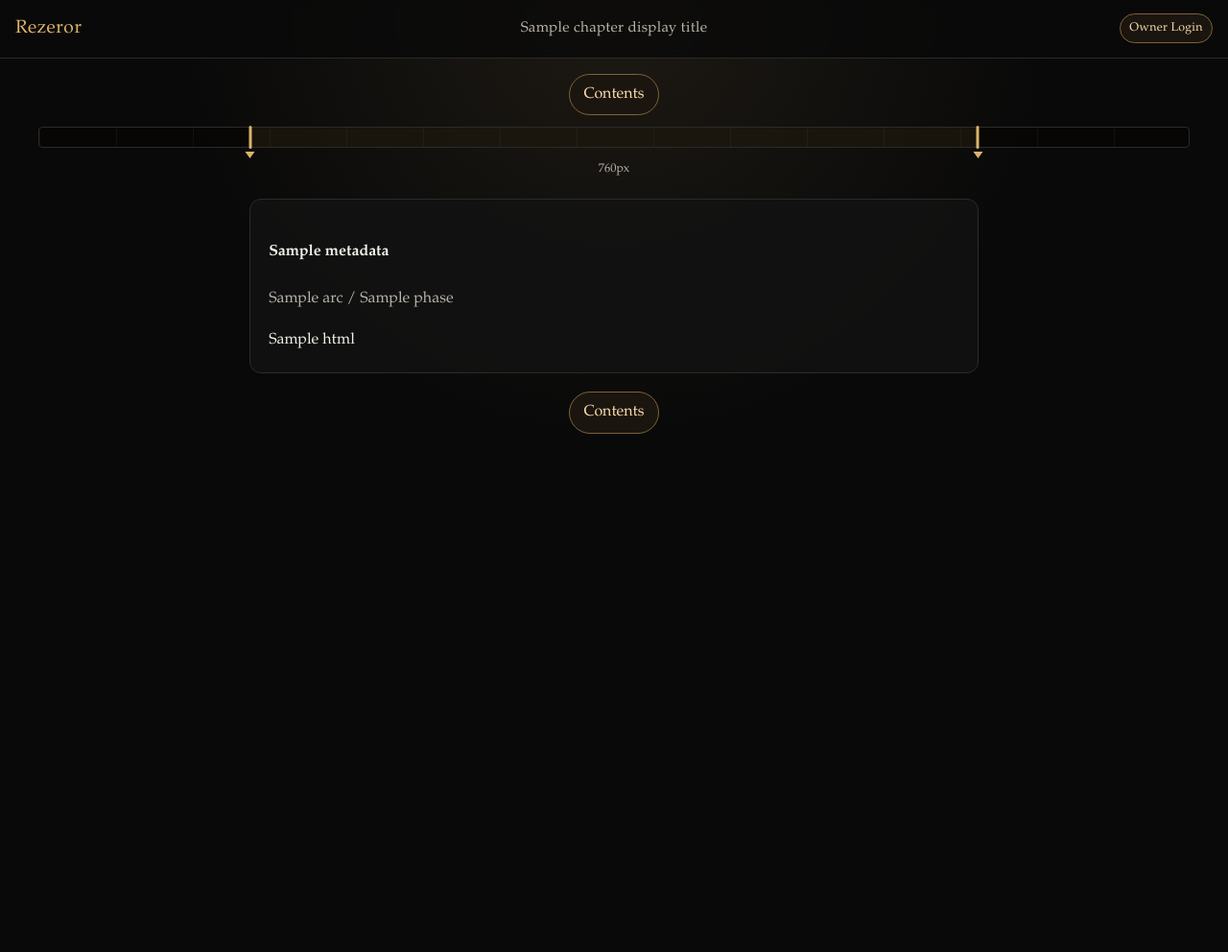
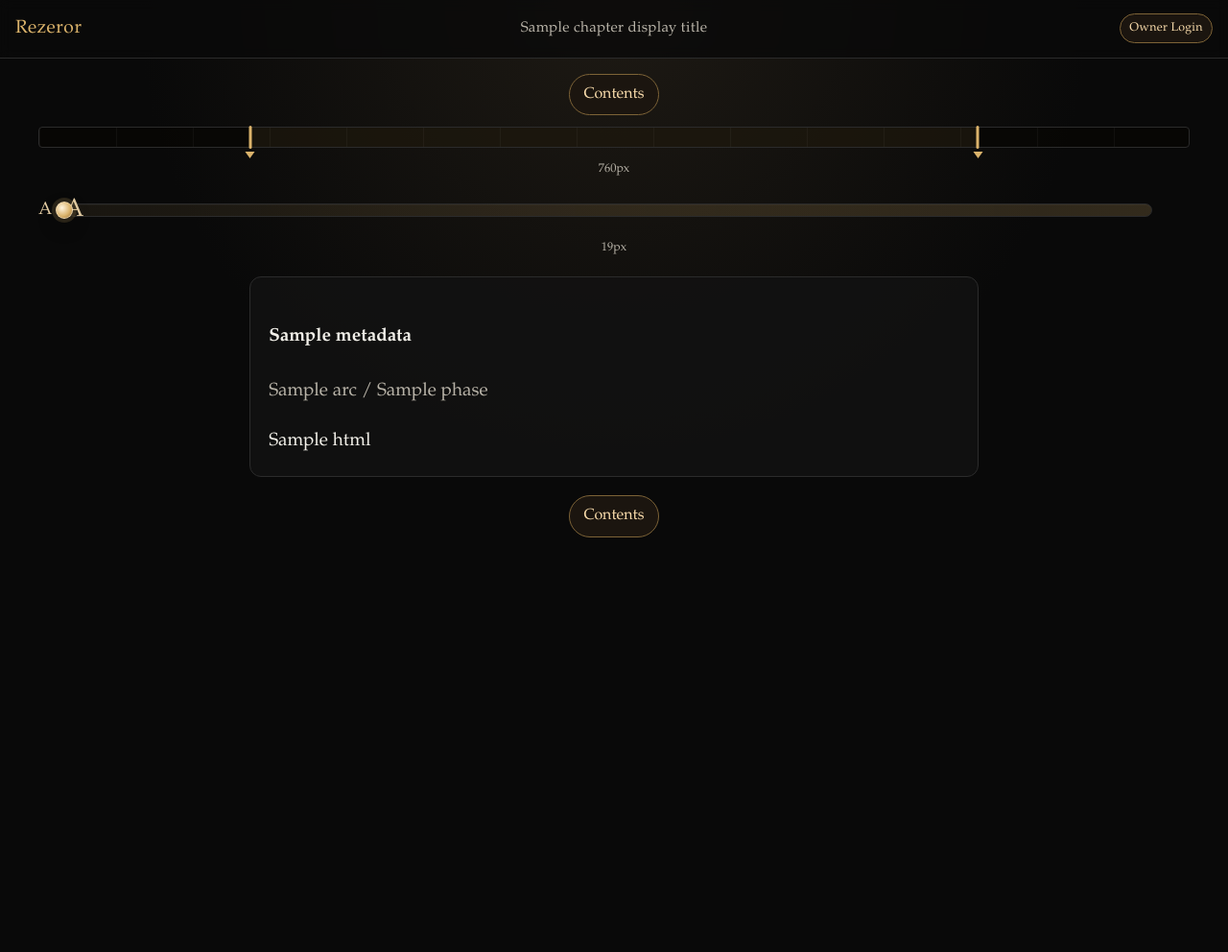
Before and after one commit to Igor4er/rezeror, a Flask app: template src/rezeror/web/templates/reader.html in a window 1280 px wide. Shown: the whole page at 96% size. Before the commit the page ends 452 px from the top, so only its background shows below. Run offline with Flask 3, Linux system fonts and the light colour scheme; the template is opened without the code that fills it: most values are stand-ins (such as "Sample title", 1, 10 or a date in 2020); parts of the project's set-up code (start-up, migrations or seed data) failed here and were passed over; some libraries are stand-ins or nearby versions.

Commit message:
text size andjutments

```diff
--- a/src/rezeror/web/static/css/style.css
+++ b/src/rezeror/web/static/css/style.css
@@ -7,6 +7,7 @@
   --accent: #dbb36b;
   --border: #2b2b2b;
   --reader-content-width: 760px;
+  --reader-font-size: 19px;
 }
 
 * {
@@ -140,6 +141,7 @@ a:hover {
   border: 1px solid var(--border);
   border-radius: 12px;
   padding: 1.25rem 1.2rem;
+  font-size: var(--reader-font-size);
 }
 
 .reader-content img {
@@ -267,6 +269,12 @@ a:hover {
   -webkit-user-select: none;
 }
 
+.reader-font-control {
+  margin: 0.9rem 0 0;
+  user-select: none;
+  -webkit-user-select: none;
+}
+
 .ruler-track {
   position: relative;
   height: 22px;
@@ -344,6 +352,77 @@ a:hover {
 .reader-width-value {
   color: var(--muted);
   font-size: 0.78rem;
+}
+
+.font-track {
+  position: relative;
+  display: grid;
+  grid-template-columns: auto 1fr auto;
+  align-items: center;
+  gap: 0.8rem;
+  min-height: 34px;
+}
+
+.font-track::before {
+  content: '';
+  position: absolute;
+  left: calc(1.15rem + 0.8rem);
+  right: calc(1.65rem + 0.8rem);
+  top: 50%;
+  height: 12px;
+  transform: translateY(-50%);
+  border: 1px solid var(--border);
+  border-radius: 999px;
+  background: linear-gradient(90deg, rgba(219, 179, 107, 0.08), rgba(219, 179, 107, 0.2));
+  box-shadow: inset 0 1px 0 rgba(255, 255, 255, 0.03);
+}
+
+.font-track-glyph {
+  position: relative;
+  z-index: 1;
+  color: #e7d0a6;
+  line-height: 1;
+}
+
+.font-track-glyph-small {
+  font-size: 1.15rem;
+}
+
+.font-track-glyph-large {
+  font-size: 1.65rem;
+}
+
+.font-track-fill {
+  position: absolute;
+  left: calc(1.15rem + 0.8rem);
+  top: 50%;
+  height: 12px;
+  width: 0;
+  transform: translateY(-50%);
+  border-radius: 999px;
+  background: linear-gradient(90deg, rgba(219, 179, 107, 0.24), rgba(245, 220, 170, 0.55));
+  pointer-events: none;
+}
+
+.font-handle {
+  position: absolute;
+  top: 50%;
+  left: calc(1.15rem + 0.8rem);
+  width: 18px;
+  height: 18px;
+  transform: translate(-50%, -50%);
+  border-radius: 50%;
+  border: 1px solid rgba(255, 235, 200, 0.65);
+  background: radial-gradient(circle at 35% 35%, #fff4df, #dbb36b 58%, #8d6934 100%);
+  box-shadow: 0 0 0 4px rgba(219, 179, 107, 0.16), 0 8px 18px rgba(0, 0, 0, 0.35);
+  cursor: ew-resize;
+  z-index: 2;
+  touch-action: none;
+}
+
+.font-handle:focus-visible {
+  outline: none;
+  box-shadow: 0 0 0 4px rgba(219, 179, 107, 0.24), 0 0 0 2px rgba(255, 241, 212, 0.75), 0 8px 18px rgba(0, 0, 0, 0.35);
 }
 
 .library-groups {
--- a/src/rezeror/web/static/js/reader.js
+++ b/src/rezeror/web/static/js/reader.js
@@ -116,11 +116,20 @@
   const leftHandle = document.querySelector('[data-ruler-handle="left"]');
   const rightHandle = document.querySelector('[data-ruler-handle="right"]');
   const widthValue = document.querySelector("[data-reader-width-value]");
+  const fontTrack = document.querySelector("[data-font-track]");
+  const fontFill = document.querySelector("[data-font-fill]");
+  const fontHandle = document.querySelector("[data-font-handle]");
+  const fontValue = document.querySelector("[data-reader-font-value]");
   const widthStorageKey = "rezeror:reader-width";
+  const fontStorageKey = "rezeror:reader-font-size";
   const minWidth = 620;
   const maxWidth = 1100;
   const widthStep = 20;
+  const minFontSize = 16;
+  const maxFontSize = 28;
+  const fontStep = 1;
   let currentWidth = 760;
+  let currentFontSize = 19;
 
   const updateRulerUI = () => {
     if (!rulerTrack) {
@@ -165,10 +174,66 @@
     }
   };
 
+  const updateFontUI = () => {
+    if (!fontTrack || !fontHandle) {
+      return;
+    }
+
+    const trackRect = fontTrack.getBoundingClientRect();
+    const glyphs = fontTrack.querySelectorAll(".font-track-glyph");
+    if (trackRect.width === 0 || glyphs.length < 2) {
+      return;
+    }
+
+    const start = glyphs[0].getBoundingClientRect().right - trackRect.left + 12;
+    const end = glyphs[1].getBoundingClientRect().left - trackRect.left - 12;
+    const usableWidth = Math.max(1, end - start);
+    const progress = (currentFontSize - minFontSize) / (maxFontSize - minFontSize);
+    const handleLeft = start + usableWidth * progress;
+
+    fontHandle.style.left = `${handleLeft}px`;
+    fontHandle.setAttribute("aria-valuenow", String(currentFontSize));
+    fontHandle.setAttribute("aria-valuetext", `${currentFontSize} pixels`);
+
+    if (fontFill) {
+      fontFill.style.left = `${start}px`;
+      fontFill.style.width = `${handleLeft - start}px`;
+    }
+
+    if (fontValue) {
+      fontValue.textContent = `${currentFontSize}px`;
+    }
+  };
+
+  const applyReaderFontSize = (rawValue, save) => {
+    const numeric = Number(rawValue);
+    if (!Number.isFinite(numeric)) {
+      return;
+    }
+
+    currentFontSize = Math.min(
+      maxFontSize,
+      Math.max(minFontSize, Math.round(numeric / fontStep) * fontStep)
+    );
+    document.documentElement.style.setProperty("--reader-font-size", `${currentFontSize}px`);
+    updateFontUI();
+    if (save) {
+      try {
+        window.localStorage.setItem(fontStorageKey, String(currentFontSize));
+      } catch (_) {}
+    }
+  };
+
   try {
     applyReaderWidth(window.localStorage.getItem(widthStorageKey) || 760, false);
   } catch (_) {
     applyReaderWidth(760, false);
+  }
+
+  try {
+    applyReaderFontSize(window.localStorage.getItem(fontStorageKey) || 19, false);
+  } catch (_) {
+    applyReaderFontSize(19, false);
   }
 
   const makeHandleDraggable = (handle, side) => {
@@ -217,6 +282,71 @@
 
   makeHandleDraggable(leftHandle, "left");
   makeHandleDraggable(rightHandle, "right");
+
+  if (fontTrack && fontHandle) {
+    const positionToFontSize = (clientX) => {
+      const rect = fontTrack.getBoundingClientRect();
+      const glyphs = fontTrack.querySelectorAll(".font-track-glyph");
+      if (rect.width === 0 || glyphs.length < 2) {
+        return;
+      }
+
+      const start = glyphs[0].getBoundingClientRect().right - rect.left + 12;
+      const end = glyphs[1].getBoundingClientRect().left - rect.left - 12;
+      const usableWidth = Math.max(1, end - start);
+      const clampedX = Math.min(end, Math.max(start, clientX - rect.left));
+      const progress = (clampedX - start) / usableWidth;
+      const fontSize = minFontSize + progress * (maxFontSize - minFontSize);
+      applyReaderFontSize(fontSize, true);
+    };
+
+    const onMouseMove = (e) => positionToFontSize(e.clientX);
+    const onMouseUp = () => {
+      document.removeEventListener("mousemove", onMouseMove);
+      document.removeEventListener("mouseup", onMouseUp);
+    };
+    fontHandle.addEventListener("mousedown", (e) => {
+      e.preventDefault();
+      document.addEventListener("mousemove", onMouseMove);
+      document.addEventListener("mouseup", onMouseUp);
+    });
+
+    const onTouchMove = (e) => {
+      e.preventDefault();
+      positionToFontSize(e.touches[0].clientX);
+    };
+    const onTouchEnd = () => {
+      document.removeEventListener("touchmove", onTouchMove);
+      document.removeEventListener("touchend", onTouchEnd);
+    };
+    fontHandle.addEventListener("touchstart", (e) => {
+      e.preventDefault();
+      document.addEventListener("touchmove", onTouchMove, { passive: false });
+      document.addEventListener("touchend", onTouchEnd);
+    });
+
+    fontTrack.addEventListener("mousedown", (e) => {
+      positionToFontSize(e.clientX);
+    });
+
+    fontHandle.addEventListener("keydown", (e) => {
+      if (e.key === "ArrowRight") {
+        applyReaderFontSize(currentFontSize + fontStep, true);
+        e.preventDefault();
+      } else if (e.key === "ArrowLeft") {
+        applyReaderFontSize(currentFontSize - fontStep, true);
+        e.preventDefault();
+      } else if (e.key === "Home") {
+        applyReaderFontSize(minFontSize, true);
+        e.preventDefault();
+      } else if (e.key === "End") {
+        applyReaderFontSize(maxFontSize, true);
+        e.preventDefault();
+      }
+    });
+
+    new ResizeObserver(updateFontUI).observe(fontTrack);
+  }
 
   if (rulerTrack) {
     new ResizeObserver(updateRulerUI).observe(rulerTrack);
--- a/src/rezeror/web/templates/reader.html
+++ b/src/rezeror/web/templates/reader.html
@@ -39,6 +39,18 @@
     </div>
   </div>
 
+  <div class="reader-font-control" aria-label="Adjust text size">
+    <div class="font-track" data-font-track>
+      <span class="font-track-glyph font-track-glyph-small" aria-hidden="true">A</span>
+      <div class="font-track-fill" data-font-fill></div>
+      <div class="font-handle" data-font-handle tabindex="0" role="slider" aria-label="Reader font size" aria-valuemin="16" aria-valuemax="28" aria-valuenow="19" aria-valuetext="19 pixels"></div>
+      <span class="font-track-glyph font-track-glyph-large" aria-hidden="true">A</span>
+    </div>
+    <div class="ruler-footer">
+      <span class="reader-width-value" data-reader-font-value>19px</span>
+    </div>
+  </div>
+
   <article class="reader-content prose">
     <h1>{{ metadata.title or metadata.chapter or chapter_path }}</h1>
     {% if metadata.arc %}
```
